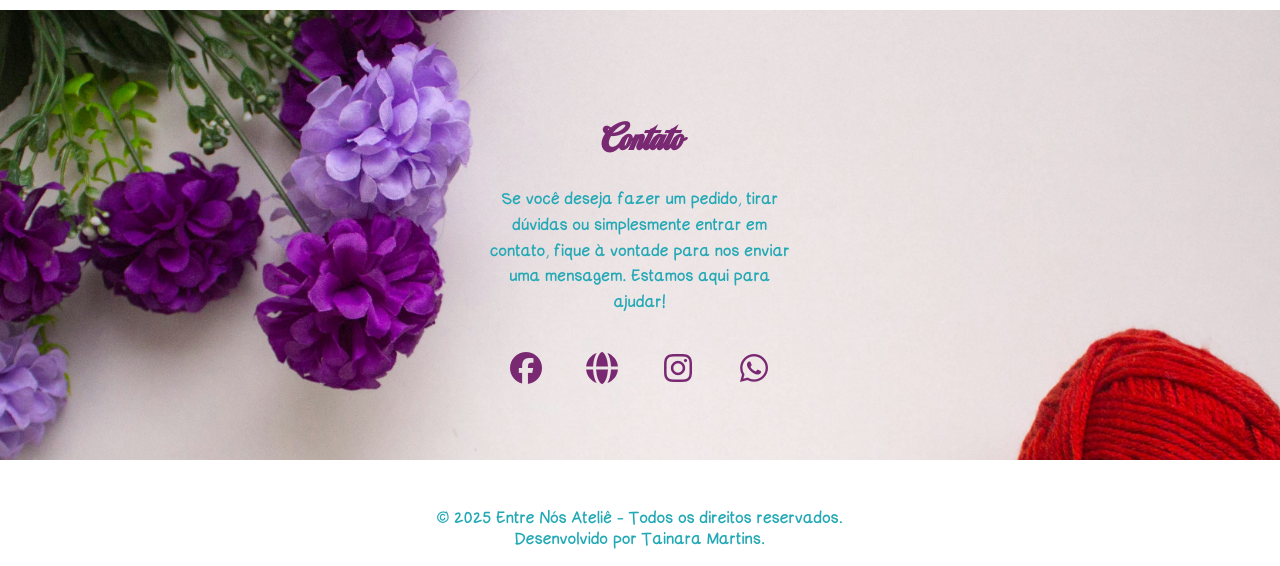
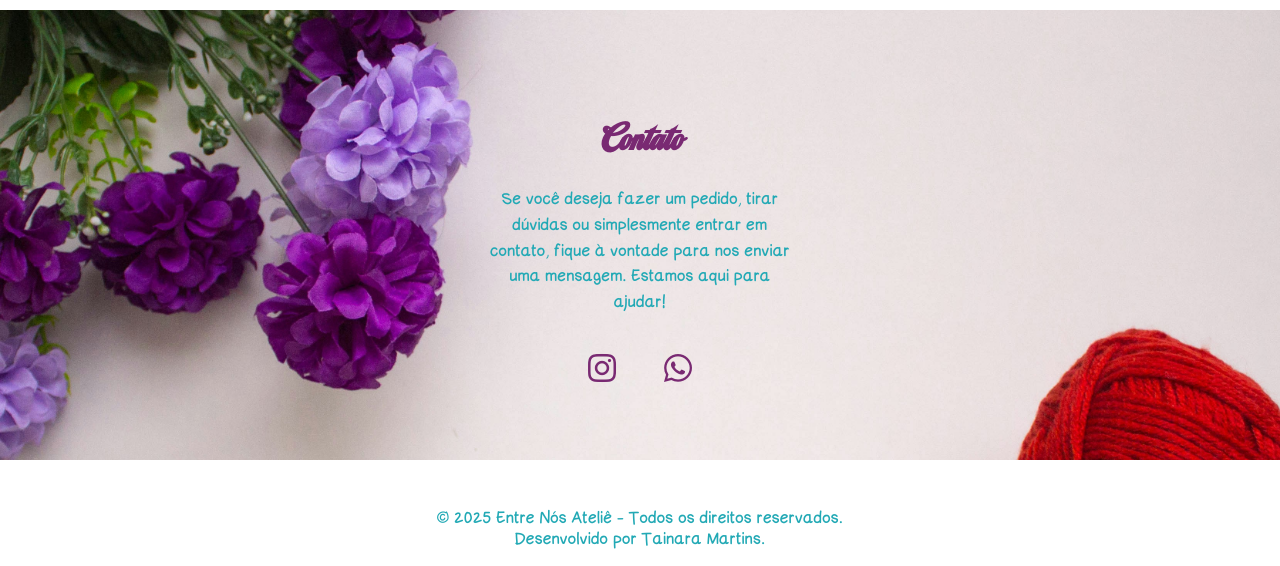
Before and after one commit to Tainara-m/Entre-n-s, a plain HTML site: page index.html in a window 1280 px wide. Shown: the part 4793-5359 px from the top of the page. Drawn offline with Linux system fonts and the light colour scheme; a script that the page names is missing.

Commit message:
Update index.html

```diff
--- a/index.html
+++ b/index.html
@@ -183,8 +183,6 @@ A peça leva uma charmosa plaquinha em couro sintético com a inscrição “Fei
             <h2>Contato</h2>
             <p>Se você deseja fazer um pedido, tirar dúvidas ou simplesmente entrar em contato, fique à vontade para nos enviar uma mensagem. Estamos aqui para ajudar!</p>
             <div class="contact-us">
-            <a href="www.facebook.com/entre.nos.927"><i class="fa-brands fa-facebook"></i></a>
-            <a href="www.elo7.com.br/entre-nos"><i class="fa-solid fa-globe"></i></a>
             <a href="https://www.instagram.com/entrenos_croche_19/"><i class="fa-brands fa-instagram"></i></a>
             <a href="https://web.whatsapp.com/553197738978"><i class="fa-brands fa-whatsapp"></i></a>
             </div>
```
